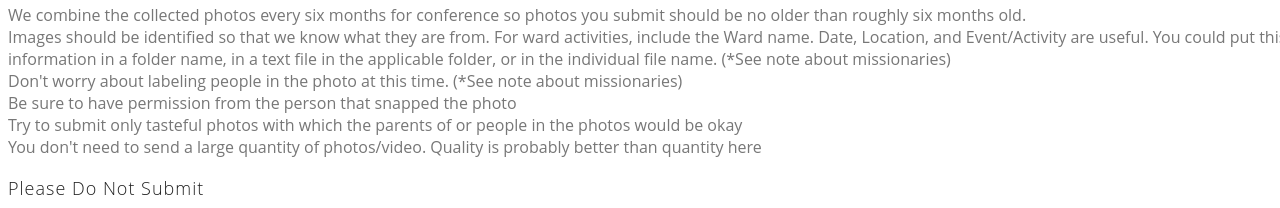
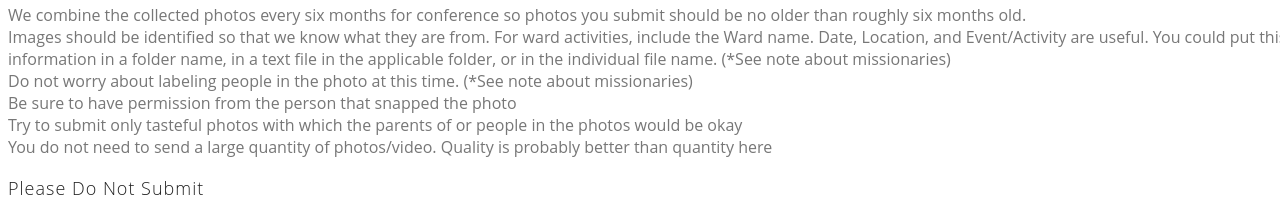
Before and after one commit to lincolnstake/lincolnstake, a plain HTML site: page index.html in a window 1280 px wide. Shown: the part 202-410 px from the top of the page. Drawn offline with Linux system fonts and the light colour scheme.

Commit message:
Remove contraction

```diff
--- a/index.html
+++ b/index.html
@@ -16,10 +16,10 @@
                     <ul>
                         <li> We combine the collected photos every six months for conference so photos you submit should be no older than roughly six months old.</li>
                         <li> Images should be identified so that we know what they are from. For ward activities, include the Ward name. Date, Location, and Event/Activity are useful. You could put this information in a folder name, in a text file in the applicable folder, or in the individual file name. (*See note about missionaries) </li>
-                        <li> Don't worry about labeling people in the photo at this time. (*See note about missionaries) </li>
+                        <li> Do not worry about labeling people in the photo at this time. (*See note about missionaries) </li>
                         <li> Be sure to have permission from the person that snapped the photo</li>
                         <li> Try to submit only tasteful photos with which the parents of or people in the photos would be okay</li>
-                        <li> You don't need to send a large quantity of photos/video. Quality is probably better than quantity here </li>
+                        <li> You do not need to send a large quantity of photos/video. Quality is probably better than quantity here </li>
                     </ul>
                     <h3> Please Do Not Submit</h3>
                     <ul>
```
